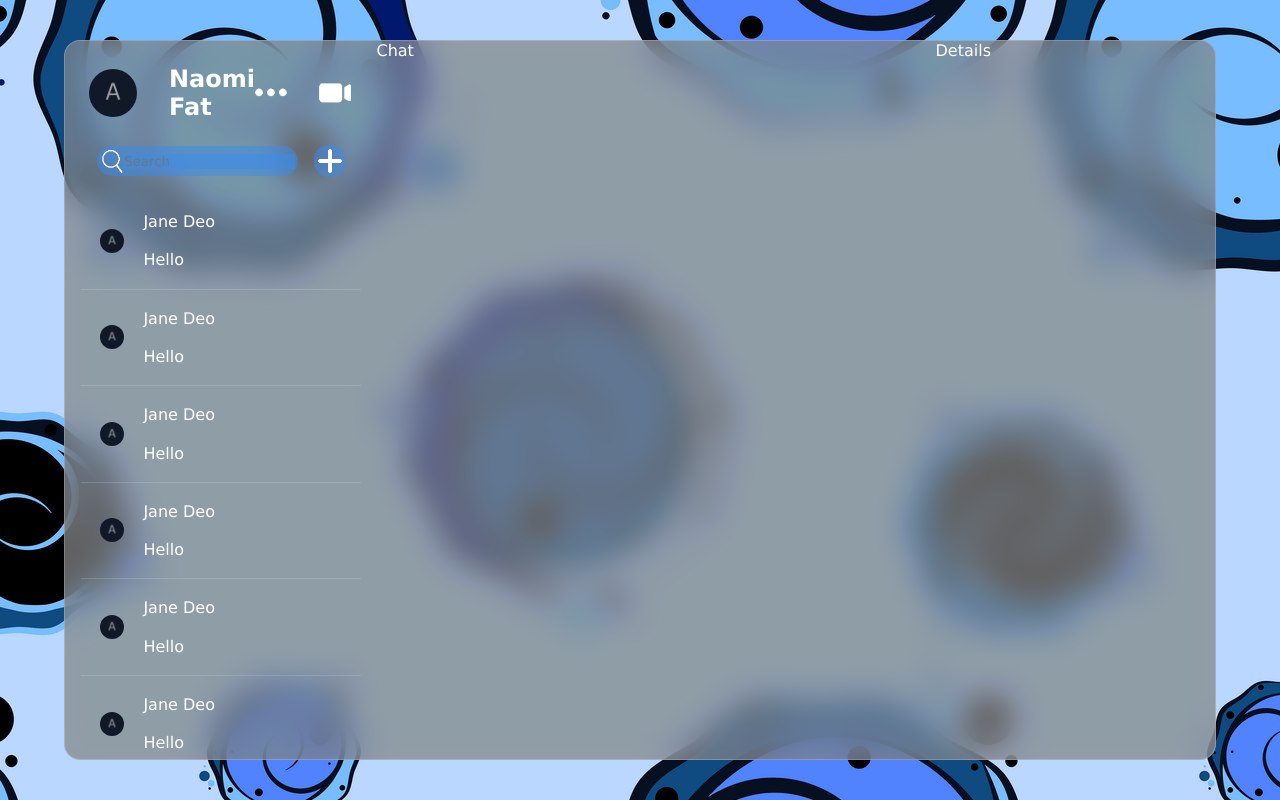
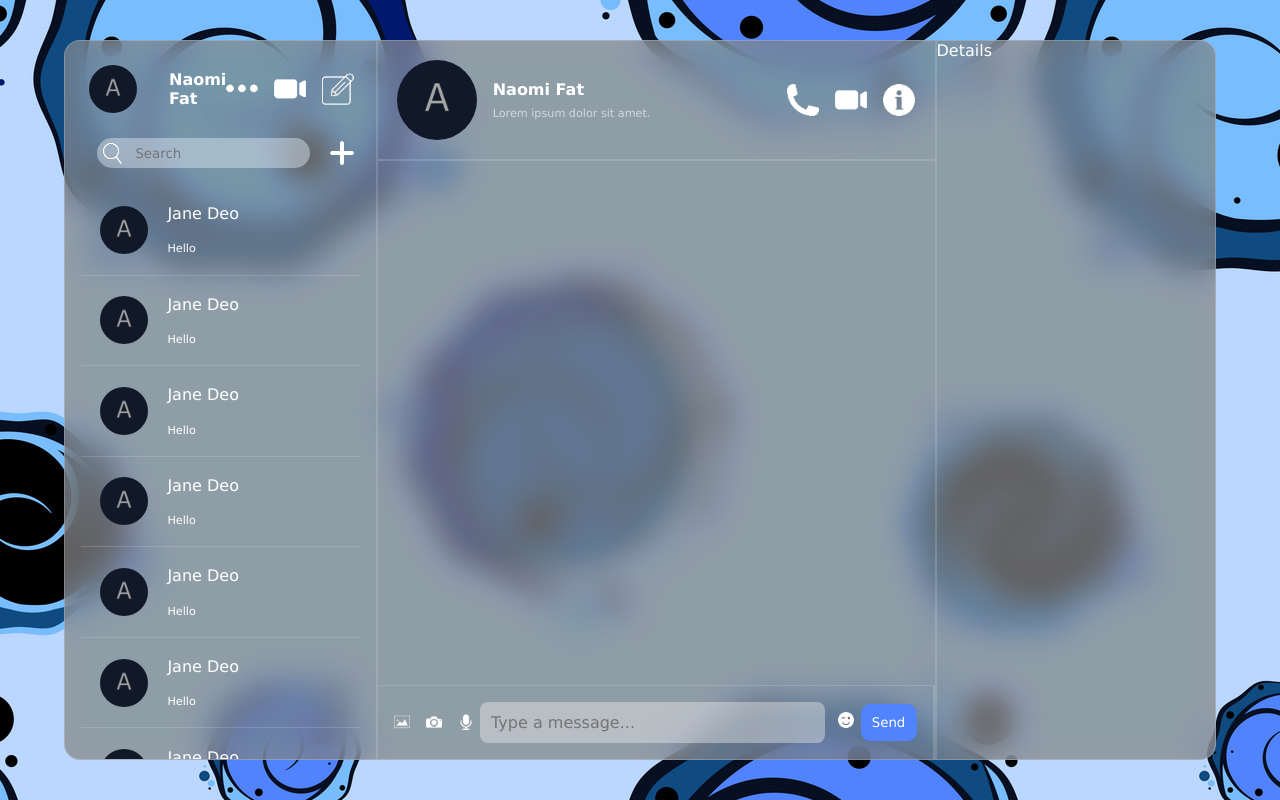
Before and after one commit to fatanmi/chatApp, a React (Vite) app: page / in a window 1280 px wide. Built offline with nearby package versions, Linux system fonts and the light colour scheme.

Commit message:
Added message details

```diff
--- a/package.json
+++ b/package.json
@@ -10,6 +10,7 @@
     "preview": "vite preview"
   },
   "dependencies": {
+    "emoji-picker-react": "^4.12.0",
     "react": "^18.2.0",
     "react-dom": "^18.2.0"
   },
--- a/src/Components/chat/Chat.jsx
+++ b/src/Components/chat/Chat.jsx
@@ -1,6 +1,60 @@
 import "./chat.css";
-import React from "react";
+import React, { useState } from "react";
+import EmojiPicker from "emoji-picker-react";
 
 export default function Chat() {
-  return <div className="chat">Chat</div>;
+  const [open, setOpen] = useState(false);
+  const [text, setText] = useState("");
+
+  const handleEmoji = (e) => {
+    setText((prev) => prev + e.emoji);
+    setOpen(false);
+  };
+
+  console.log(text);
+
+  return (
+    <div className="chat">
+      <div className="top">
+        <div className="user">
+          <img src="./avatar.png" alt="" />
+          <div className="texts">
+            <span>Naomi Fat</span>
+            <p className="userDescription">Lorem ipsum dolor sit amet.</p>
+          </div>
+        </div>
+        <div className="icon">
+          <img src="/phone.png" alt="" />
+          <img src="/video.png" alt="" />
+          <img src="/info.png" alt="" />
+        </div>
+      </div>
+      <div className="center"></div>
+      <div className="bottom">
+        <div className="icon">
+          <img src="/img.png" alt="" />
+          <img src="/camera.png" alt="" />
+          <img src="/mic.png" alt="" />
+        </div>
+        <input
+          type="text"
+          value={text}
+          placeholder="Type a message..."
+          onChange={(e) => setText(e.target.value)}
+        />
+        <div className="text"></div>
+        <div className="emoji">
+          <img
+            src="/emoji.png"
+            alt=""
+            onClick={() => setOpen((prev) => !prev)}
+          />
+          <div className="picker">
+            <EmojiPicker open={open} onEmojiClick={handleEmoji} />
+          </div>
+        </div>
+        <button className="sendButton">Send</button>
+      </div>
+    </div>
+  );
 }
--- a/src/Components/chat/chat.css
+++ b/src/Components/chat/chat.css
@@ -1,3 +1,107 @@
-.chat{
-    flex: 2;
+.chat {
+  flex: 2;
+  border-left: 2px solid #dddddd35;
+  border-right: 2px solid #dddddd35;
+  height: 100%;
+  flex-direction: column;
+  display: flex;
+  justify-content: space-between;
+  .top {
+    padding: 1.2rem;
+    display: flex;
+    align-items: center;
+    justify-content: space-between;
+    border-bottom: 2px solid #dddddd35;
+    .icon {
+      display: flex;
+      gap: 1rem;
+      justify-content: space-between;
+      img {
+        width: 2rem;
+        height: 2rem;
+        cursor: pointer;
+      }
+    }
+
+    .user {
+      display: flex;
+      align-items: center;
+      justify-content: space-between;
+      gap: 1rem;
+      img {
+        width: 5rem;
+        height: 5rem;
+        object-fit: cover;
+        border-radius: 50%;
+      }
+      .texts {
+        display: flex;
+        flex-direction: column;
+        gap: 0.5rem;
+        span {
+          font-size: 1rem;
+          font-weight: Bold;
+        }
+        p {
+          font-size: 0.7rem;
+          font-weight: 50;
+          color: rgba#33313162;
+          opacity: 0.6;
+        }
+      }
+    }
+  }
+  .center {
+    padding: 20px;
+    margin-top: auto;
+    flex: 1;
+  }
+  .bottom {
+    display: flex;
+    align-items: center;
+    justify-content: space-between;
+    padding: 1rem;
+    gap: 0.4rem;
+    border-right: 2px solid #dddddd35;
+    border-top: 1px solid #dddddd35;
+    margin-top: auto;
+    .icon {
+      display: flex;
+      gap: 1rem;
+      justify-content: space-between;
+    }
+    img {
+      width: 1rem;
+      height: 1rem;
+      cursor: pointer;
+      object-fit: cover;
+    }
+    input {
+      border: none;
+      outline: none;
+      background-color: rgba(236, 236, 236, 0.425);
+      color: white;
+      padding: 0.7rem;
+      flex: 1;
+      font-size: 1rem;
+      border-radius: 0.5rem;
+    }
+    .sendButton {
+      background-color: #5183fe;
+      color: white;
+      padding: 0.7rem;
+      border-radius: 0.6rem;
+      outline: none;
+      border: none;
+      cursor: pointer;
+    }
+    .emoji {
+      position: relative;
+      .picker {
+        position: absolute;
+        bottom: 2rem;
+        /* left: 0; */
+      }
+    }
+  }
 }
--- a/src/Components/list/chatList/chatList.css
+++ b/src/Components/list/chatList/chatList.css
@@ -1,3 +1,7 @@
+:root {
+  --greyBackgroundColor: rgba(213, 222, 234, 0.511);
+  --white: #ffffff;
+}
 .chatList {
   flex: 1;
   flex-direction: column;
@@ -7,7 +11,7 @@
     gap: 1rem;
     padding: 1rem;
     .searchBar {
-      background-color: rgba(61, 139, 234, 0.511);
+      background-color: var(--greyBackgroundColor);
       padding: 0.2rem;
       border-radius: 1rem;
       align-items: center;
@@ -15,19 +19,25 @@
       display: flex;
       flex: 1;
       gap: 1 rem;
-
+      img {
+        cursor: pointer;
+        width: 1.5rem;
+        height: 1.5rem;
+        padding: 0.08rem;
+      }
       input {
         border: none;
         outline: none;
-        background-color: rgba(61, 139, 234, 0.511);
+        background-color: rgba(213, 222, 234, 0);
         color: white;
+        padding-left: 0.7rem;
         flex: 1;
       }
     }
     .add {
       width: 2rem;
       height: 2rem;
-      background-color: rgba(61, 139, 234, 0.511);
+      background-color: rgba(61, 139, 234, 0);
       border-radius: 0.9rem;
       align-items: center;
       display: flex;
@@ -48,8 +58,8 @@
     cursor: pointer;
     border-bottom: 1px solid #dddddd35;
     img {
-      width: 1.5rem;
-      height: 1.5rem;
+      width: 3rem;
+      height: 3rem;
       object-fit: cover;
       border-radius: 50%;
     }
@@ -57,11 +67,11 @@
       display: flex;
       flex-direction: column;
       gap: 1.2rem;
-      span{
-          font-weight: 500;
+      span {
+        font-weight: 500;
       }
-      p{
-        font-size: 1rem;
+      p {
+        font-size: 0.7rem;
         font-weight: 300;
       }
     }
--- a/src/Components/list/userInfo/UserInfo.jsx
+++ b/src/Components/list/userInfo/UserInfo.jsx
@@ -6,7 +6,7 @@ function UserInfo() {
     <div className="userInfo">
       <div className="user">
         <img src="/avatar.png" alt="" />
-        <h2>Naomi Fat</h2>
+        <h4>Naomi Fat</h4>
       </div>
       <div className="icon">
         <img src="/more.png" alt="" />
--- a/src/Components/list/userInfo/userInfo.css
+++ b/src/Components/list/userInfo/userInfo.css
@@ -1,26 +1,26 @@
-.userInfo{
+.userInfo {
   display: flex;
   padding: 0.5rem;
   align-items: center;
   justify-content: space-between;
 
-    .user{
+  .user {
     display: flex;
     align-items: center;
     gap: 2rem;
 
-        img{
+    img {
       width: 3rem;
       height: 3rem;
       border-radius: 50%;
       object-fit: cover;
     }
   }
-    .icon{
+  .icon {
     display: flex;
-        gap: 2rem;
+    gap: 1rem;
     justify-content: space-between;
-        img{
+    img {
       width: 2rem;
       height: 2rem;
       cursor: pointer;
```
Also changed, not shown: 1 other file (tests, documents, lock files or other folders). Lines whose indentation alone changed are shown as unchanged.
